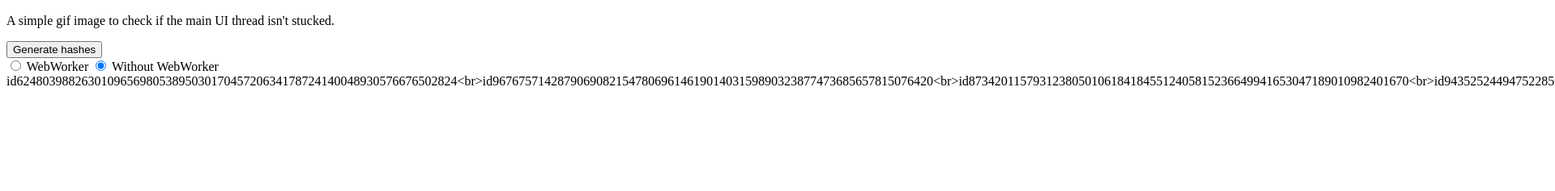
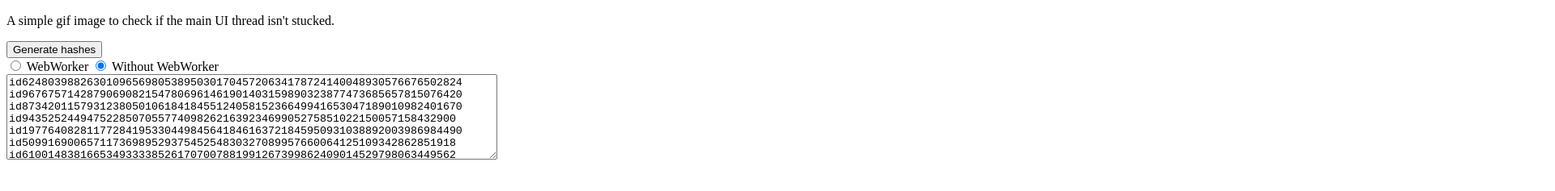
Before and after one commit to edysegura/html5-webworkers, a plain HTML site: page index.html in a window 1280 px wide. Both pictures are taken after a click on the button "Generate hashes". Shown: the part 133-370 px from the top of the page at 81% size, 1920 px wide, since content can reach past the window. Drawn offline with Linux system fonts and the light colour scheme.

Commit message:
Update example to use textarea

```diff
--- a/assets/style.css
+++ b/assets/style.css
@@ -1,3 +1,8 @@
 img {
     width: 50px;
 }
+
+textarea {
+    width: 600px;
+    height: 100px;
+}
--- a/hash-generation.js
+++ b/hash-generation.js
@@ -4,7 +4,7 @@ function generateHash() {
 
 function generateHashes() {
     const hashes = []
-    for (let i = 0; i < 10000; i++) {
+    for (let i = 0; i < 100000; i++) {
         hashes.push(generateHash())
     }
     return hashes
--- a/index.html
+++ b/index.html
@@ -24,7 +24,7 @@
     </div>
 </div>
 
-<output></output>
+<textarea id="output"></textarea>
 
 <script src="hash-generation.js"></script>
 <script src="index.js"></script>
--- a/index.js
+++ b/index.js
@@ -5,7 +5,7 @@ function delegateHashGeneration() {
     let useWorker = document.querySelector('[name=useWebWorker]').checked
 
     if (!useWorker) {
-        const hashes = generateHashes().join('<br>')
+        const hashes = generateHashes().join('\n')
         showHashes(hashes)
     } else {
         const worker = new Worker('worker.js')
@@ -18,7 +18,7 @@ function delegateHashGeneration() {
 }
 
 function showHashes(hashes) {
-    document.querySelector('output').innerText = hashes
+    document.querySelector('#output').value = hashes
 }
 
 button.addEventListener('click', () => {
--- a/worker.js
+++ b/worker.js
@@ -2,5 +2,5 @@ importScripts('hash-generation.js')
 
 self.addEventListener('message', e => {
     // console.log(e.data)
-    self.postMessage(generateHashes().join('<br>'))
+    self.postMessage(generateHashes().join('\n'))
 })
```
